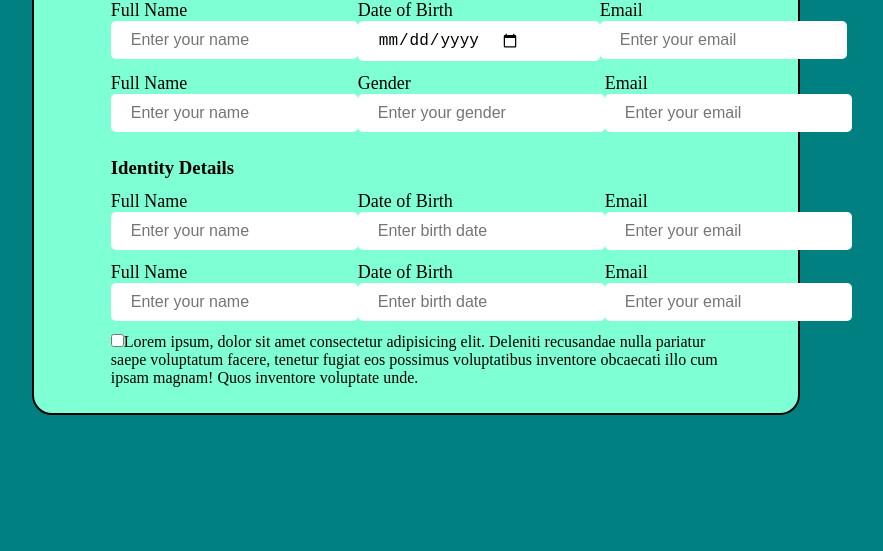
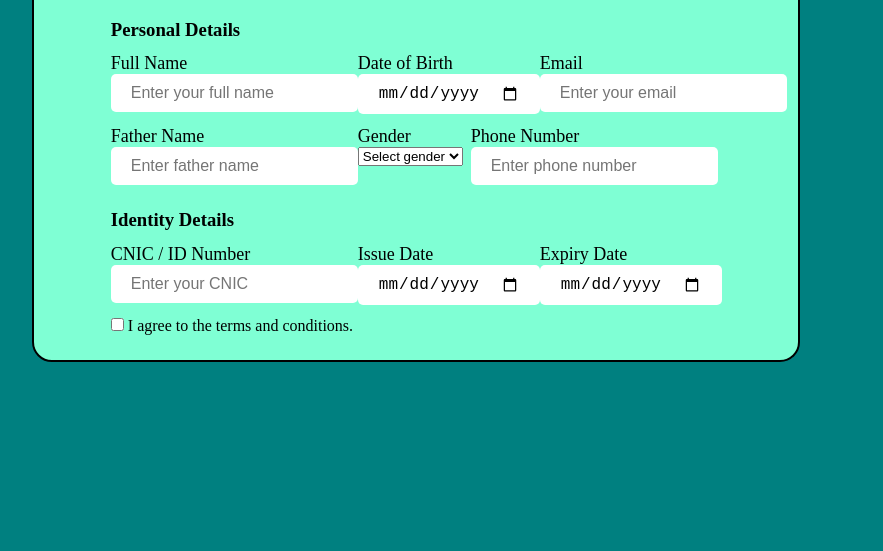
Before and after one commit to Hood-Khan/registration-form1, a plain HTML site: page index.html in a window 1280 px wide. Shown: the part 249-800 px from the top of the page, without its empty margins (224-1107 px from the left). Drawn offline with Linux system fonts and the light colour scheme.

Commit message:
Refactor registration form for clarity and structure

```diff
--- a/index.html
+++ b/index.html
@@ -4,77 +4,81 @@
     <meta charset="UTF-8">
     <meta name="viewport" content="width=device-width, initial-scale=1.0">
     <title>Registration Form</title>
+
     <!-- CSS -->
-     <link rel="stylesheet" href="style.css">
+    <link rel="stylesheet" href="style.css">
+
     <!-- font-awesome cdn link -->
-    <link rel="stylesheet" href="https://cdnjs.cloudflare.com/ajax/libs/font-awesome/6.7.2/css/all.min.css" integrity="sha512-Evv84Mr4kqVGRNSgIGL/F/aIDqQb7xQ2vcrdIwxfjThSH8CSR7PBEakCr51Ck+w+/U6swU2Im1vVX0SVk9ABhg==" crossorigin="anonymous" referrerpolicy="no-referrer" />
+    <link rel="stylesheet" href="https://cdnjs.cloudflare.com/ajax/libs/font-awesome/6.7.2/css/all.min.css" crossorigin="anonymous" />
 </head>
 <body>
     <div class="container">
         <form action="">
-            <h2>Registration</h2>
+            <h2>Registration Form</h2>
+
+            <!-- Personal Details -->
             <h3>Personal Details</h3>
             <div class="Fields">
                 <div class="form-group">
-                    <label for="full-name">Full Name</label><br>
-                    <input type="text" name="fullName" id="full-name" placeholder="Enter your name">
+                    <label for="fullName">Full Name</label>
+                    <input type="text" name="fullName" id="fullName" placeholder="Enter your full name">
                 </div>
+
                 <div class="form-group">
-                    <label for="dob">Date of Birth</label><br>
-                    <input class="dob" type="date" name="fullName" id="dob" placeholder="Enter birth date">
+                    <label for="dob">Date of Birth</label>
+                    <input type="date" name="dob" id="dob">
                 </div>
+
                 <div class="form-group">
-                    <label for="email">Email</label><br>
+                    <label for="email">Email</label>
                     <input type="email" name="email" id="email" placeholder="Enter your email">
                 </div>
             </div>
 
             <div class="Fields">
                 <div class="form-group">
-                    <label for="full-name">Full Name</label><br>
-                    <input type="text" name="fullName" id="full-name" placeholder="Enter your name">
+                    <label for="fatherName">Father Name</label>
+                    <input type="text" name="fatherName" id="fatherName" placeholder="Enter father name">
                 </div>
+
                 <div class="form-group">
-                    <label for="gender">Gender</label><br>
-                    <input type="text" name="gender" id="gender" placeholder="Enter your gender">
+                    <label for="gender">Gender</label>
+                    <select name="gender" id="gender">
+                        <option value="">Select gender</option>
+                        <option value="Male">Male</option>
+                        <option value="Female">Female</option>
+                        <option value="Other">Other</option>
+                    </select>
                 </div>
+
                 <div class="form-group">
-                    <label for="email">Email</label><br>
-                    <input type="email" name="email" id="email" placeholder="Enter your email">
+                    <label for="phone">Phone Number</label>
+                    <input type="text" name="phone" id="phone" placeholder="Enter phone number">
                 </div>
             </div>
 
+            <!-- Identity Details -->
             <h3>Identity Details</h3>
             <div class="Fields">
                 <div class="form-group">
-                    <label for="full-name">Full Name</label><br>
-                    <input type="text" name="fullName" id="full-name" placeholder="Enter your name">
+                    <label for="cnic">CNIC / ID Number</label>
+                    <input type="text" name="cnic" id="cnic" placeholder="Enter your CNIC">
                 </div>
+
                 <div class="form-group">
-                    <label for="dob">Date of Birth</label><br>
-                    <input type="text" name="fullName" id="dob" placeholder="Enter birth date">
+                    <label for="issueDate">Issue Date</label>
+                    <input type="date" name="issueDate" id="issueDate">
                 </div>
+
                 <div class="form-group">
-                    <label for="email">Email</label><br>
-                    <input type="email" name="email" id="email" placeholder="Enter your email">
+                    <label for="expiryDate">Expiry Date</label>
+                    <input type="date" name="expiryDate" id="expiryDate">
                 </div>
             </div>
 
-            <div class="Fields">
-                <div class="form-group">
-                    <label for="full-name">Full Name</label><br>
-                    <input type="text" name="fullName" id="full-name" placeholder="Enter your name">
-                </div>
-                <div class="form-group">
-                    <label for="dob">Date of Birth</label><br>
-                    <input type="text" name="fullName" id="dob" placeholder="Enter birth date">
-                </div>
-                <div class="form-group">
-                    <label for="email">Email</label><br>
-                    <input type="email" name="email" id="email" placeholder="Enter your email">
-                </div>
-            </div>
-            <p><input type="checkbox">Lorem ipsum, dolor sit amet consectetur adipisicing elit. Deleniti recusandae nulla pariatur saepe voluptatum facere, tenetur fugiat eos possimus voluptatibus inventore obcaecati illo cum ipsam magnam! Quos inventore voluptate unde.</p>
+            <p class="agreement">
+                <input type="checkbox" required> I agree to the terms and conditions.
+            </p>
         </form>
     </div>
 </body>
```
